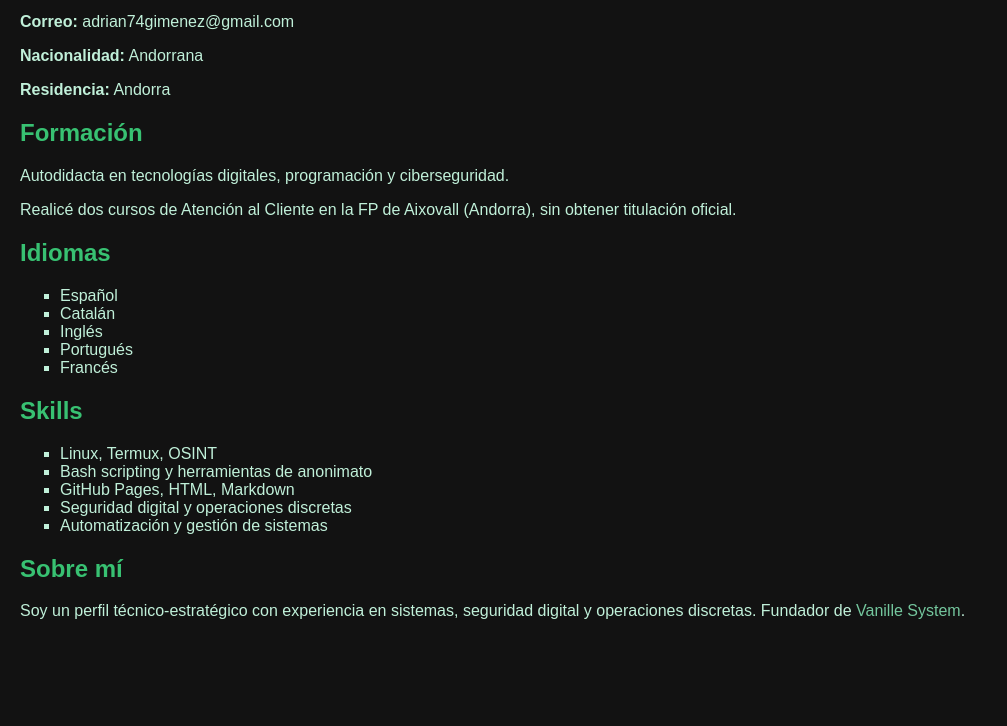
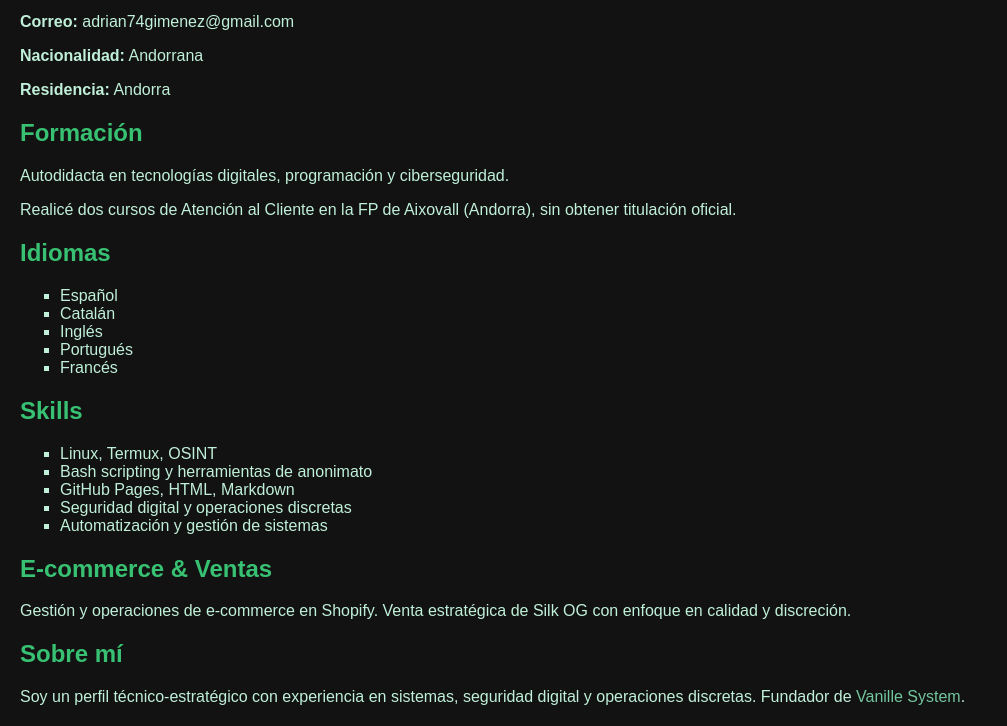
Before and after one commit to vanillevault/cv-vanillevault, a plain HTML site: page index.html in a window 1280 px wide. Shown: the part 101-827 px from the top of the page, without its empty margins (0-1007 px from the left). Before the commit the page ends 800 px from the top, so only its background shows below. Drawn offline with Linux system fonts and the light colour scheme.

Commit message:
Update index.html

```diff
--- a/index.html
+++ b/index.html
@@ -49,6 +49,11 @@
   </div>
 
   <div class="section">
+    <h2>E-commerce & Ventas</h2>
+    <p>Gestión y operaciones de e-commerce en Shopify. Venta estratégica de Silk OG con enfoque en calidad y discreción.</p>
+  </div>
+
+  <div class="section">
     <h2>Sobre mí</h2>
     <p>Soy un perfil técnico-estratégico con experiencia en sistemas, seguridad digital y operaciones discretas. Fundador de <a href="https://github.com/vanillevault/vanille-system" target="_blank" rel="noopener noreferrer">Vanille System</a>.</p>
   </div>
```
